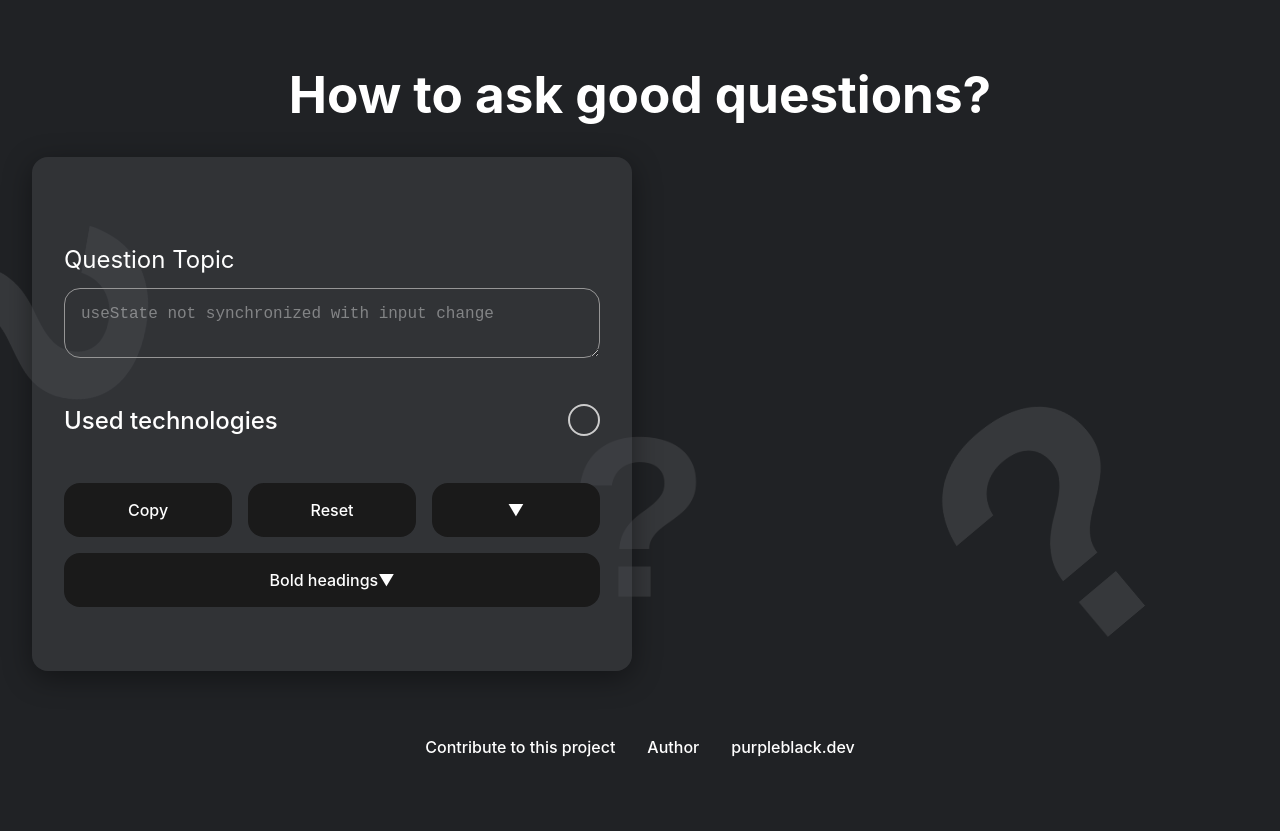
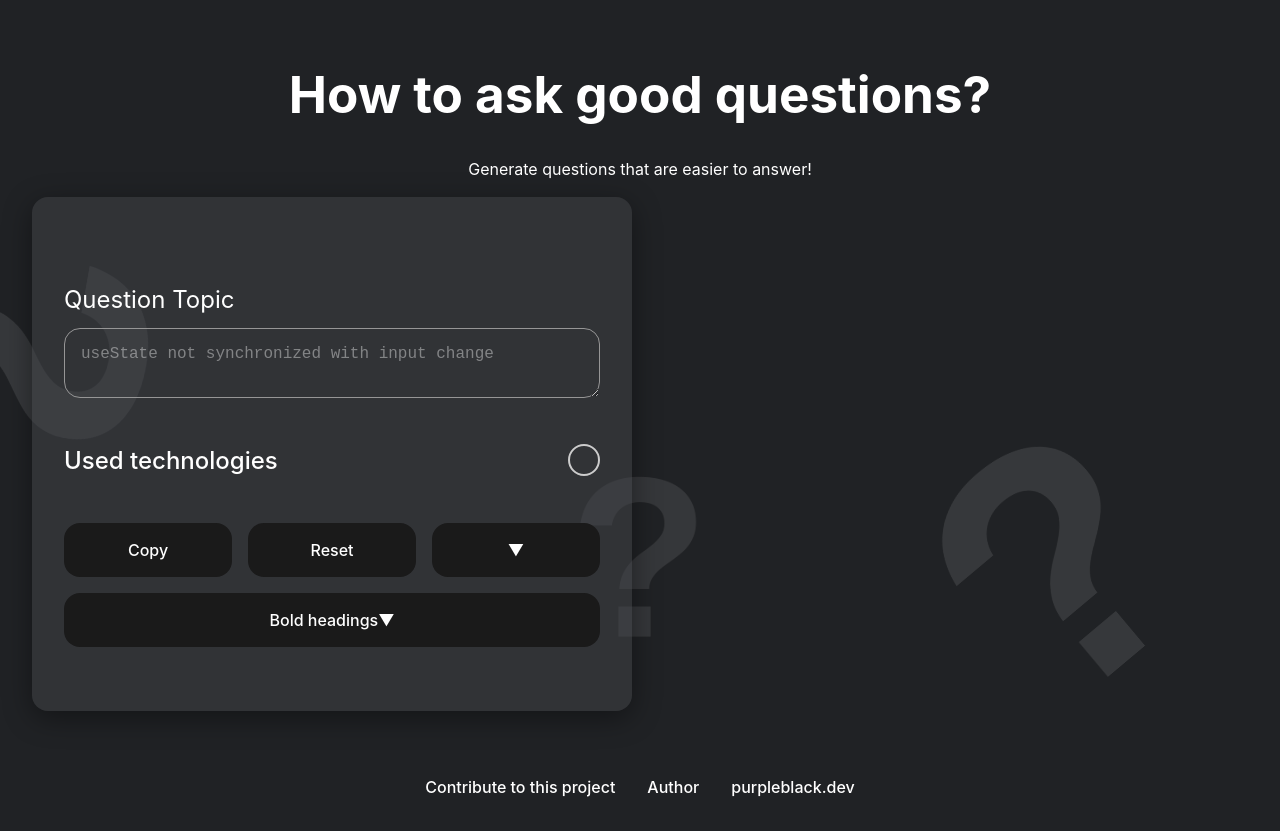
Before and after one commit to goodideagiver/how-to-ask-good-questions, a React (Vite) app: page / in a window 1280 px wide. Before the commit the page ends 800 px from the top, so only its background shows below. Built offline with nearby package versions, Linux system fonts and the light colour scheme.

Commit message:
Feat: add promo message below main app title

```diff
--- a/src/App.tsx
+++ b/src/App.tsx
@@ -1,19 +1,20 @@
-import { useTranslation } from 'react-i18next';
-import './App.scss';
-import { Footer } from './components/Footer/Footer';
-import { QuestionForm } from './components/QuestionForm/QuestionForm';
-import '/src/config';
+import { useTranslation } from 'react-i18next'
+import './App.scss'
+import { Footer } from './components/Footer/Footer'
+import { QuestionForm } from './components/QuestionForm/QuestionForm'
+import '/src/config'
 
 function App() {
-	const { t } = useTranslation();
+  const { t } = useTranslation()
 
   return (
     <>
       <h1 className='title'>{t('mainTitle')}</h1>
+      <p className='promo-message'>{t('promoMessage')}</p>
       <QuestionForm />
       <Footer />
     </>
-	);
+  )
 }
 
-export default App;
+export default App
--- a/src/locales/en/translation.json
+++ b/src/locales/en/translation.json
@@ -2,6 +2,7 @@
   "completionComment": "Good question!",
   "overcompletionComment": "GREAT QUESTION!",
   "mainTitle": "How to ask good questions?",
+  "promoMessage": "Generate questions that are easier to answer!",
   "inputs": {
     "topic": {
       "label": "Question Topic",
--- a/src/locales/pl/translation.json
+++ b/src/locales/pl/translation.json
@@ -2,6 +2,7 @@
   "completionComment": "Dobre pytanie!",
   "overcompletionComment": "ŚWIETNE PYTANIE!",
   "mainTitle": "Jak zadawać dobre pytania?",
+  "promoMessage": "Twórz pytania, na które aż chce się odpowiadać!",
   "inputs": {
     "topic": {
       "label": "Główny temat",
```
Lines whose indentation alone changed are shown as unchanged.
